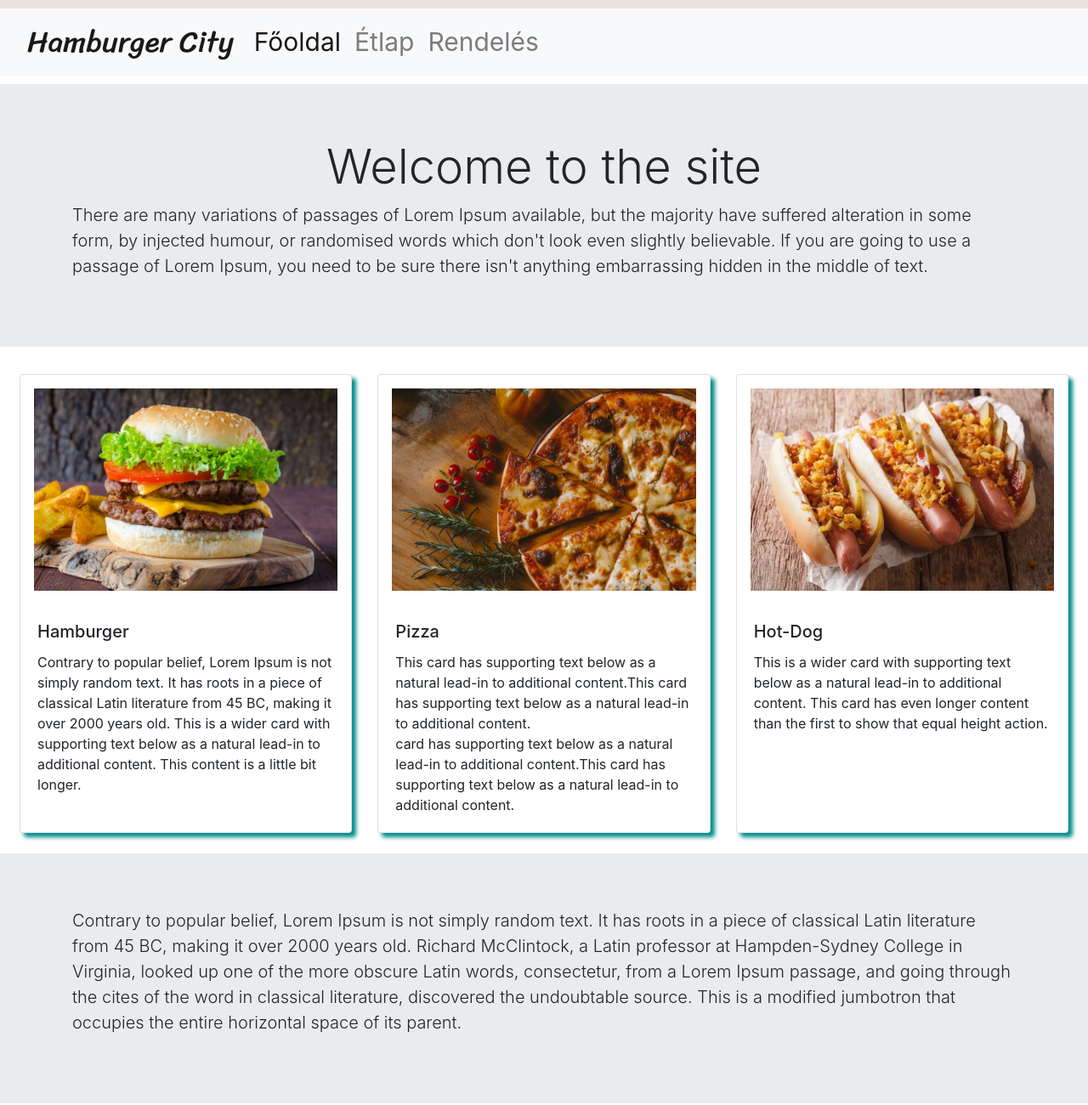
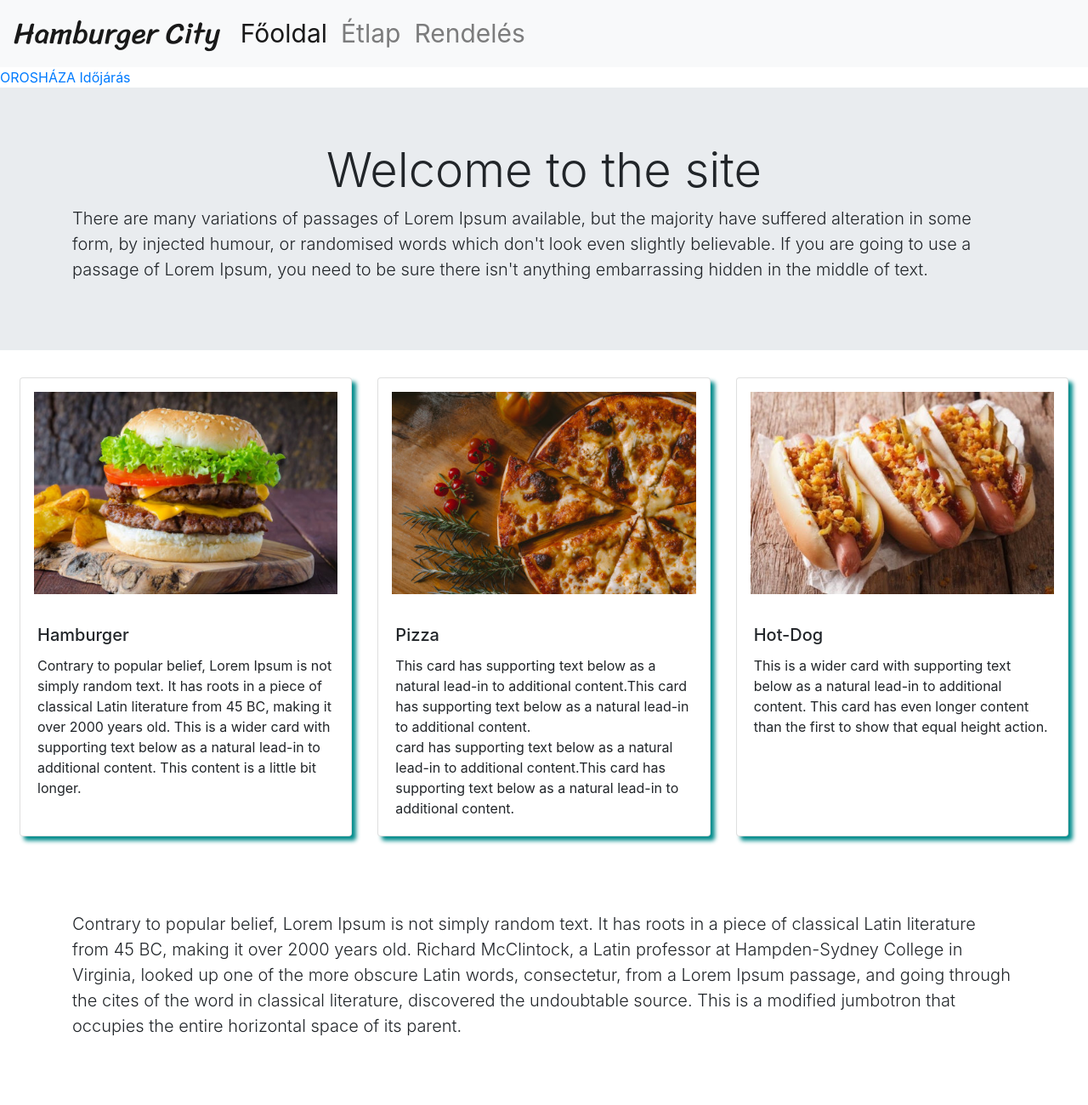
Before and after one commit to sandorprog/sandorprog.github.io, a plain HTML site: page index.html in a window 1280 px wide. Shown: the top 1300 px of the page at 85% size. Drawn offline with nearby package versions, Linux system fonts and the light colour scheme; a script that the page names is missing.

Commit message:
Init page.

```diff
--- a/css/main.css
+++ b/css/main.css
@@ -13,11 +13,6 @@ body{
     font-size: 35px;
     font-family: 'Sriracha', cursive;
 
-}
-
-.nav-head{
-    margin-top: 10px;
-    margin-bottom: 10px;
 }
 
 li{
--- a/index.html
+++ b/index.html
@@ -15,7 +15,7 @@
 <body>
     <div class="nav-head">
         <nav class="navbar navbar-expand-lg navbar-light bg-light">
-            <a class="navbar-brand mx-3" href="index.html">Hamburger City</a>
+            <a class="navbar-brand" href="index.html">Hamburger City</a>
             <button class="navbar-toggler" type="button" data-toggle="collapse" data-target="#navbarNavDropdown"
                 aria-controls="navbarNavDropdown" aria-expanded="false" aria-label="Toggle navigation">
                 <span class="navbar-toggler-icon"></span>
@@ -35,8 +35,12 @@
             </div>
     </div>
     </nav>
-
-    <div class="jumbotron jumbotron-fluid">
+    <a class="weatherwidget-io" href="https://forecast7.com/hu/46d5720d65/oroshaza/" data-label_1="OROSHÁZA"
+        data-label_2="WEATHER" data-mode="Current" data-theme="beige">OROSHÁZA Időjárás</a>
+    <script>
+        !function (d, s, id) { var js, fjs = d.getElementsByTagName(s)[0]; if (!d.getElementById(id)) { js = d.createElement(s); js.id = id; js.src = 'https://weatherwidget.io/js/widget.min.js'; fjs.parentNode.insertBefore(js, fjs); } }(document, 'script', 'weatherwidget-io-js');
+    </script>
+    <div class="jumbotron jumbotron-fluid bg-ligh">
         <div class="container">
             <h1 class="display-4">Welcome to the site</h1>
             <p class="lead">There are many variations of passages of Lorem Ipsum available, but the majority have
@@ -79,7 +83,7 @@
         </div>
     </div>
 
-    <div class="jumbotron jumbotron-fluid">
+    <div class="jumbotron jumbotron-fluid bg-white">
         <div class="container">
             <p class="lead">Contrary to popular belief, Lorem Ipsum is not simply random text. It has roots in a piece
                 of classical Latin literature from 45 BC, making it over 2000 years old. Richard McClintock, a Latin
--- a/js/java.js
+++ b/js/java.js
@@ -9,8 +9,6 @@ function calcAmaunt() {
 }
 
 function calcBuy() {
-
-
     let n3 = document.querySelector("input[name='persName']");
     let n4 = document.querySelector("input[name='persAddres']");
     alert("Szállítási adatok Név: " + n3.value + " Cím: " + n4.value + " Fzetendő:   Ft"
```
